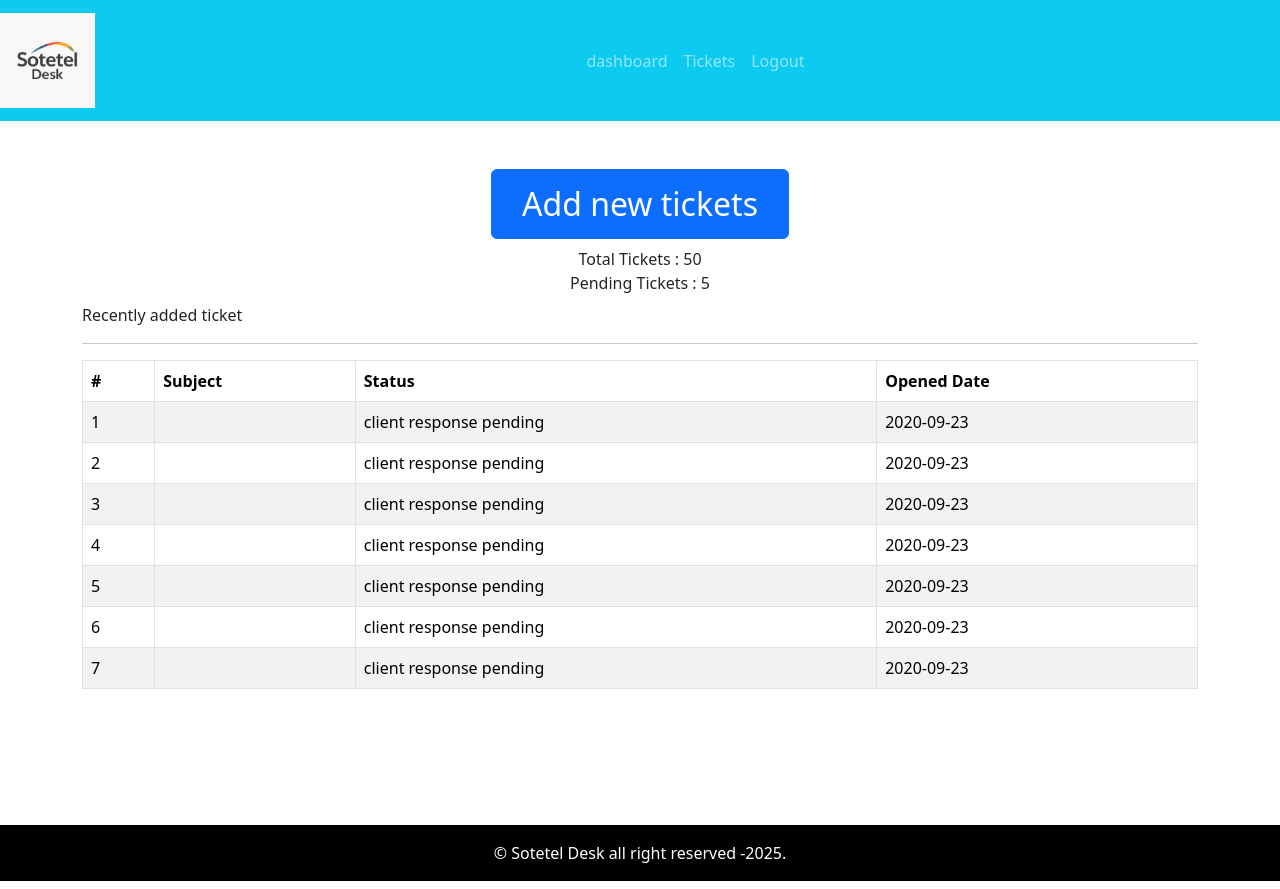
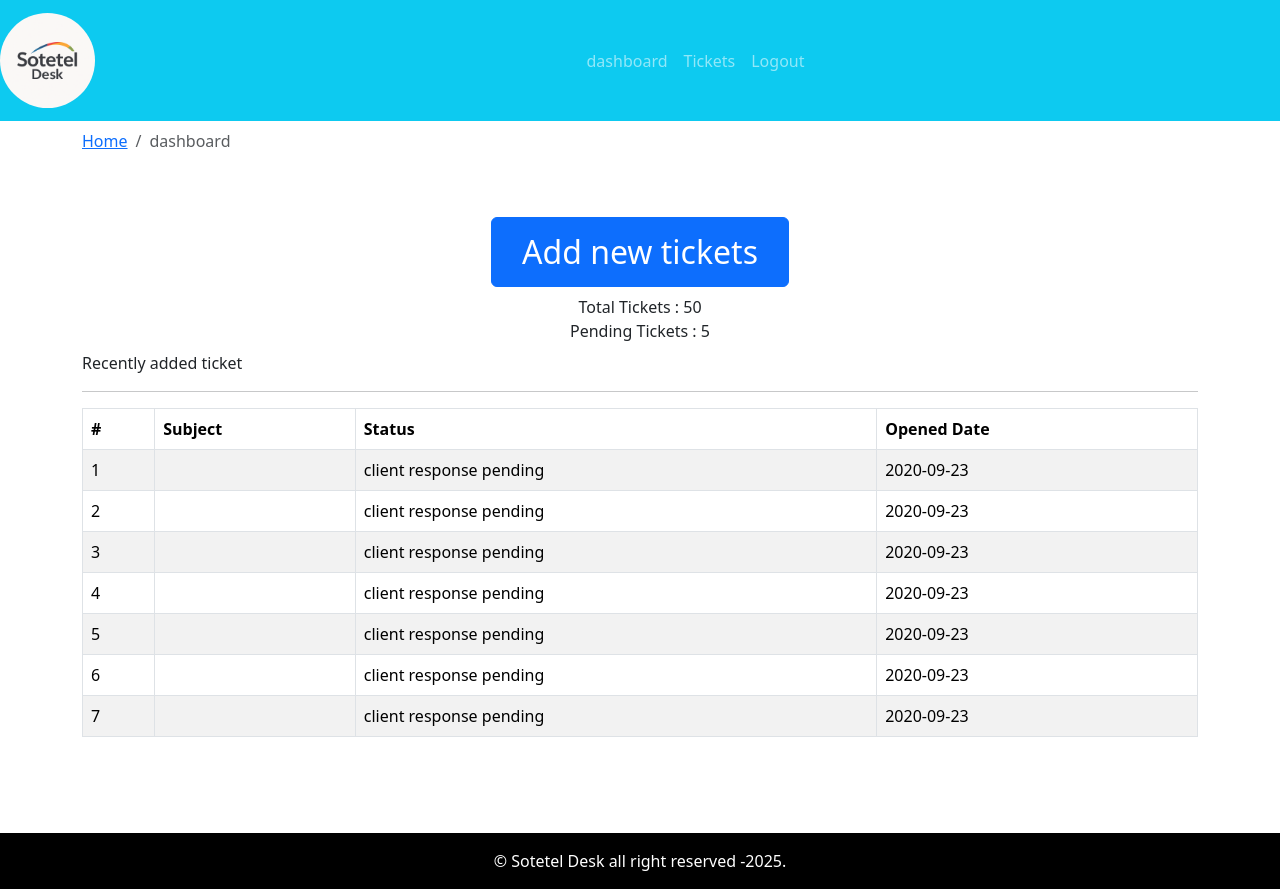
Before and after one commit to wiemjouini/Desk-frontend, a React (Vite) app in the folder my-app/: page / in a window 1280 px wide. Built offline with nearby package versions, Linux system fonts and the light colour scheme.

Commit message:
breadercrumb added

```diff
--- /dev/null
+++ b/my-app/src/components/breadcrumb/Breadcrumb.comp.jsx
@@ -0,0 +1,14 @@
+import React from 'react'
+import { Breadcrumb } from 'react-bootstrap'
+
+export const PageBreadcrumb = ({page}) => {
+  return (
+
+    <Breadcrumb>
+    <Breadcrumb.Item href="/">Home</Breadcrumb.Item>
+
+    <Breadcrumb.Item active>{page}</Breadcrumb.Item>
+    </Breadcrumb>
+
+  )
+}
--- a/my-app/src/layout/defaultLayout.jsx
+++ b/my-app/src/layout/defaultLayout.jsx
@@ -5,7 +5,7 @@ import { Footer } from './partials/Footer.comp'
 export const DefaultLayout = ({children}) => {
   return (
     <div className='default-layout'>
-    <div className='header'><Header/></div>
+    <div className='header mb-2'><Header/></div>
     <main className='main'>{children}</main>
     <div className='footer'><Footer/></div>
 
--- a/my-app/src/layout/partials/Header.comp.jsx
+++ b/my-app/src/layout/partials/Header.comp.jsx
@@ -5,7 +5,16 @@ import logo from '../../assets/img/logo.png'
 export const Header= () => {
   return (
     <Navbar collapseOnSelect bg='info' variant='dark' expand='md'>
-    <Navbar.Brand><img src={logo} alt='logo' width='95px'></img></Navbar.Brand>
+    <Navbar.Brand>
+  <img
+    src={logo}
+    alt="logo"
+    width="95"
+    height="95"
+    style={{ borderRadius: '50%', objectFit: 'cover' }}
+  />
+</Navbar.Brand>
+
     <Navbar.Toggle aria-controls='basic-navbar-bar'/>
     <Navbar.Collapse id="basic-navbar-nav">
     <Nav className="m-lg-auto">
--- a/my-app/src/page/dashboard/dashboard.page.jsx
+++ b/my-app/src/page/dashboard/dashboard.page.jsx
@@ -1,30 +1,42 @@
-import React from 'react'
-import { Container , Row , Col , Button } from 'react-bootstrap'
-import { TicketTable } from '../../components/TicketTable/TicketTable.comp'
-import Tickets from '../../assets/data/dummy-tickets.json'
-
+import React from 'react';
+import { Container, Row, Col, Button } from 'react-bootstrap';
+import { TicketTable } from '../../components/TicketTable/TicketTable.comp';
+import Tickets from '../../assets/data/dummy-tickets.json';
+import { PageBreadcrumb } from '../../components/breadcrumb/Breadcrumb.comp';
 
 export const Dashboard = () => {
   return (
     <Container>
       <Row>
-            <Col className='text-center mt-5 mb-2'>
-               <Button className='info' style={{"font-size":'2rem', padding:"10px 30px"}}>Add new tickets</Button>
+        <Col>
+          <PageBreadcrumb page="dashboard" />
         </Col>
       </Row>
+
+      <Row>
+        <Col className="text-center mt-5 mb-2">
+          <Button className="info" style={{ fontSize: '2rem', padding: '10px 30px' }}>
+            Add new tickets
+          </Button>
+        </Col>
+      </Row>
+
       <Row className="justify-content-center text-center">
             <div > Total Tickets : 50 </div>
             <div> Pending Tickets : 5 </div>
       </Row>
+
       <Row>
-            <div className='mt-2'> Recently added ticket</div>
+        <Col className="mt-2">Recently added ticket</Col>
       </Row>
-        <hr/>
+
+      <hr />
+
       <Row>
-            <div className='recent-ticket' T><TicketTable Tickets={Tickets} />
-        </div>
-
+        <Col className="recent-ticket">
+          <TicketTable Tickets={Tickets} />
+        </Col>
       </Row>
     </Container>
-  )
-}
+  );
+};
```
Lines whose indentation alone changed are shown as unchanged.
